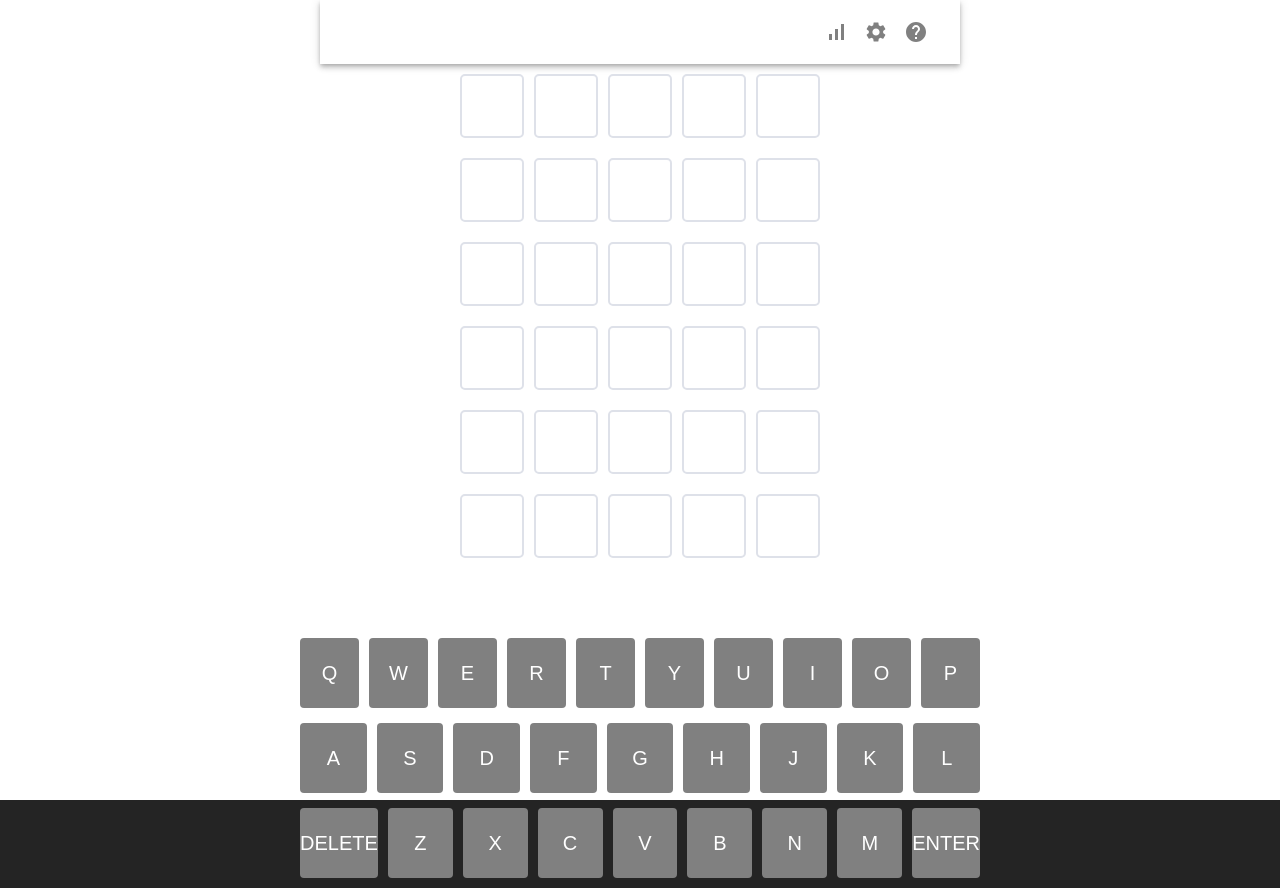
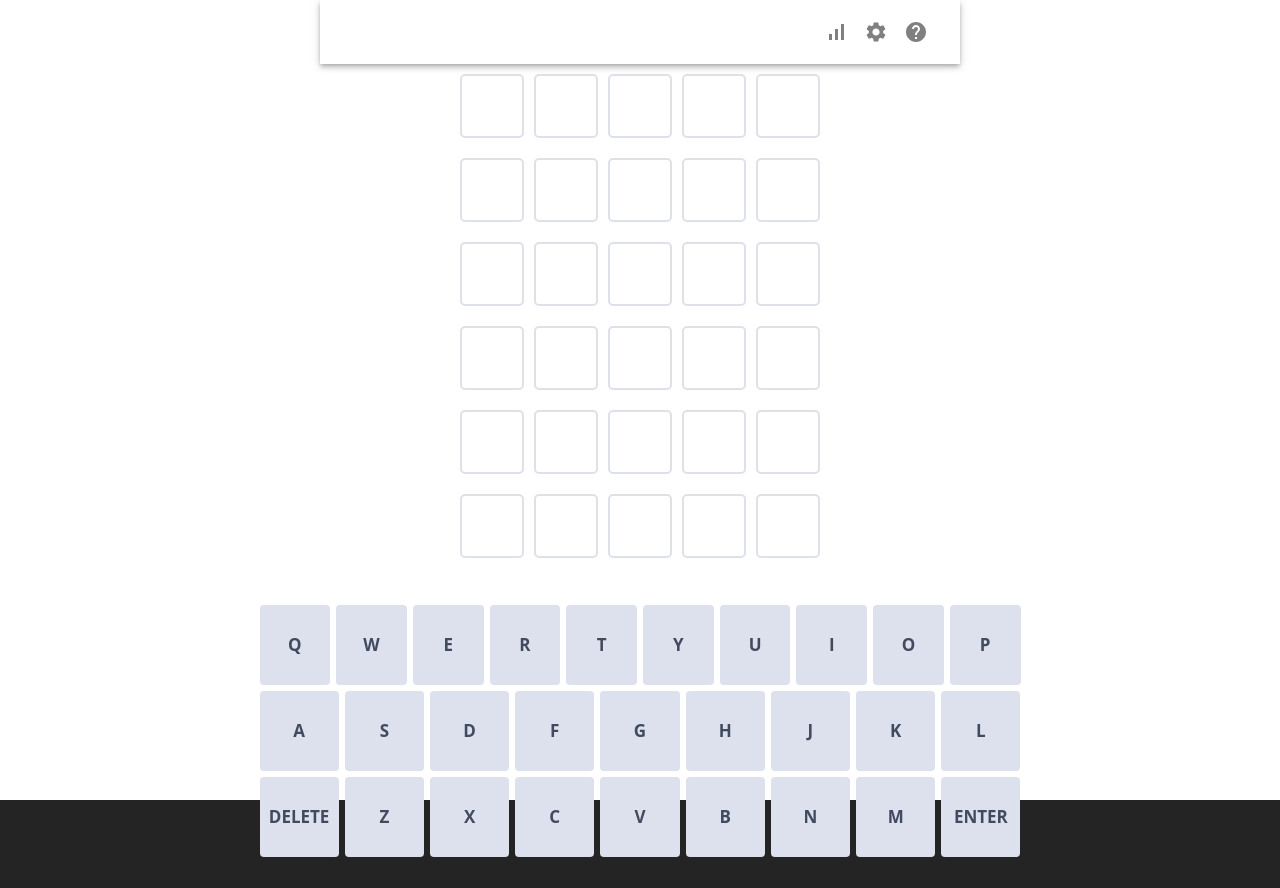
Before and after one commit to CarlosRQuinteroM/WordMaster, a React (Vite) app: page / in a window 1280 px wide. After the commit the page ends 860 px from the top, so only its background shows below. Built offline with nearby package versions, Linux system fonts and the light colour scheme; no server answers.

Commit message:
Make styled KeyBoard

```diff
--- a/src/components/KeyBoard/Key.jsx
+++ b/src/components/KeyBoard/Key.jsx
@@ -4,18 +4,26 @@ import { AppContext } from "../../App";
 import { useContext } from "react";
 
 const KeysBoard = styled.div`
-  width: 100px;
+  width: 70px;
   height: 70px;
-  margin: 5px;
+  align-items: center;
+  background-color: #dce1ed;
+  color: #414a5e !important;
+  border: 2px solid transparent;
   border-radius: 4px;
-  display: grid;
-  place-items: center;
-  font-size: 20px;
-  background-color: grey;
-  color: white;
-  font-family: Arial, Helvetica, sans-serif;
+  color: inherit;
   cursor: pointer;
-  transition: width 0.3s ease;
+  user-select: none;
+  display: flex;
+  flex: 1 1;
+  font-size: 17px;
+  font-weight: 700;
+  justify-content: center;
+  margin: 3px;
+  min-height: 46px;
+  padding: 3px;
+  text-decoration: inherit;
+  text-transform: capitalize;
 
   &:hover {
     transform: scale(1.05);
--- a/src/components/KeyBoard/KeyBoard.jsx
+++ b/src/components/KeyBoard/KeyBoard.jsx
@@ -2,16 +2,16 @@ import styled from "styled-components";
 import Key from "./Key";
 
 const KeyBoardContainer = styled.div`
-  width: 700px;
+  max-width: 767px;
   height: 300px;
-  margin-top: 60px;
+  margin-top: 34px;
+  display: flex;
+  flex-direction: column;
 `;
 const LineKeyBoard = styled.div`
-  flex: 33%;
   display: flex;
   flex-direction: row;
-  justify-content: center;
-  margin: 5px;
+  justify-content: stretch;
 `;
 
 function KeyBoard() {
```
